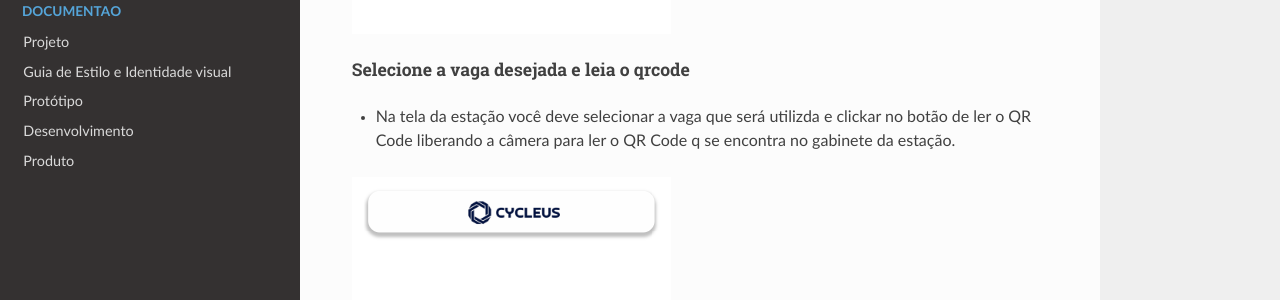
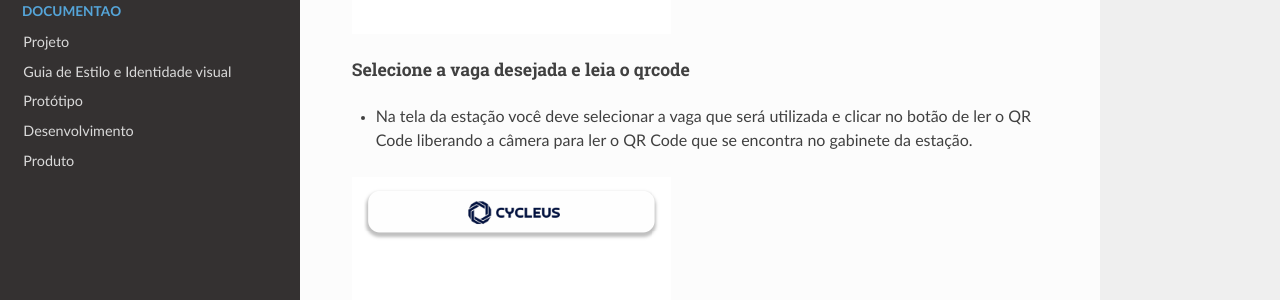
Before and after one commit to gleal17/PI2_CYCLEUS_Docs, an MkDocs documentation site: the page built from docs/index.md, in a window 1280 px wide and 900 px high, scrolled down 4077 px. Shown: the part 151-451 px from the top of the window. Built offline with MkDocs 1.6.1, drawn with Linux system fonts in a browser that asks for light colours; nearby versions of some CDN libraries; some of the changed text lies outside the part shown.

Commit message:
correções gramaticais

```diff
--- a/docs/index.md
+++ b/docs/index.md
@@ -34,7 +34,7 @@ O CYCLEUS é um bicicletário eletrônico desenvolvido para a comunidade acadêm
 
 ##### Selecione a vaga desejada e leia o qrcode
 
-- Na tela da estação você deve selecionar a vaga que será utilizda e clickar no botão de ler o QR Code liberando a câmera para ler o QR Code q se encontra no gabinete da estação.
+- Na tela da estação você deve selecionar a vaga que será utilizada e clicar no botão de ler o QR Code liberando a câmera para ler o QR Code que se encontra no gabinete da estação.
 
 ![Tela estações](./img/unlock.png)
 
```
Also changed, not shown: other parts of docs/index.md (+2 -2 lines), README.md (deleted, +0 -1 lines).
